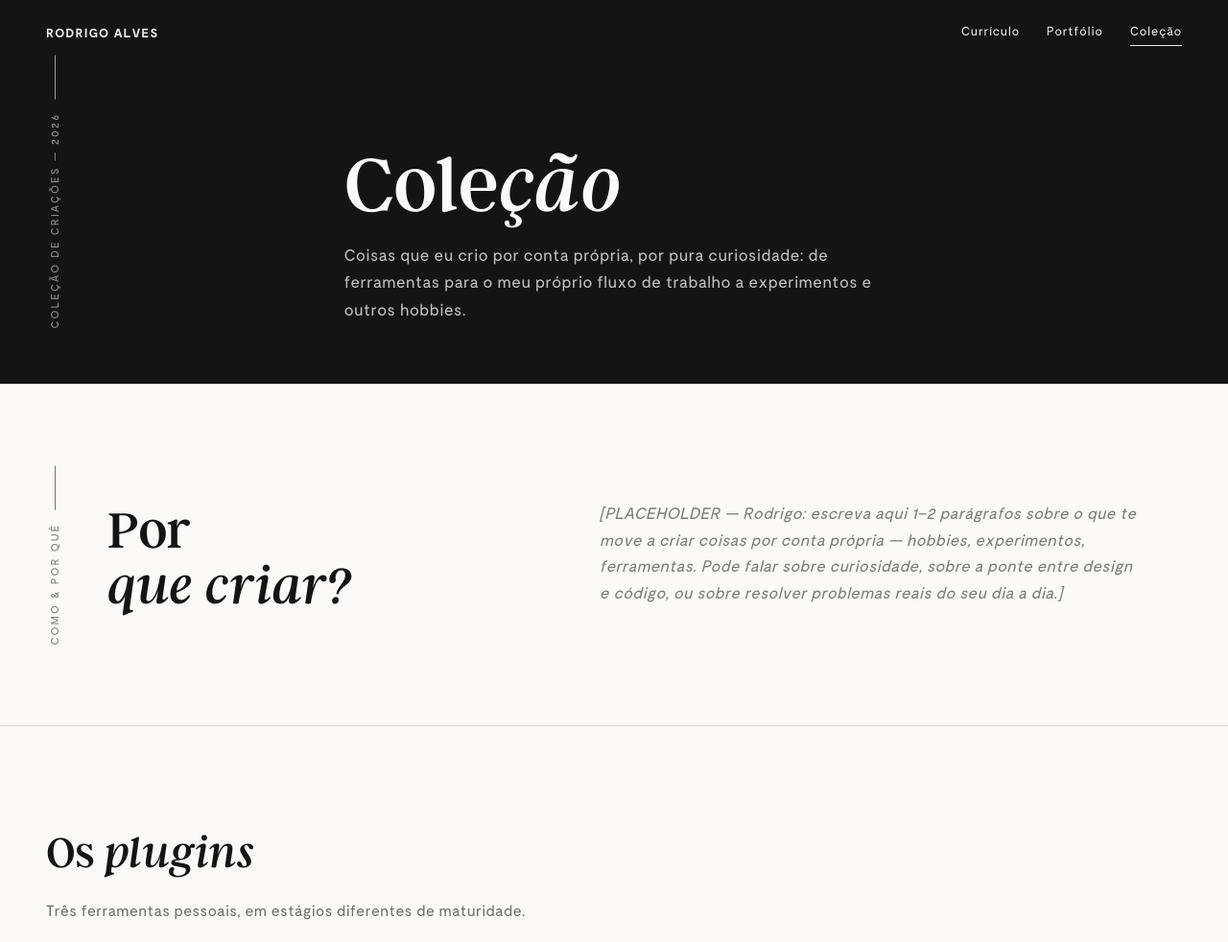
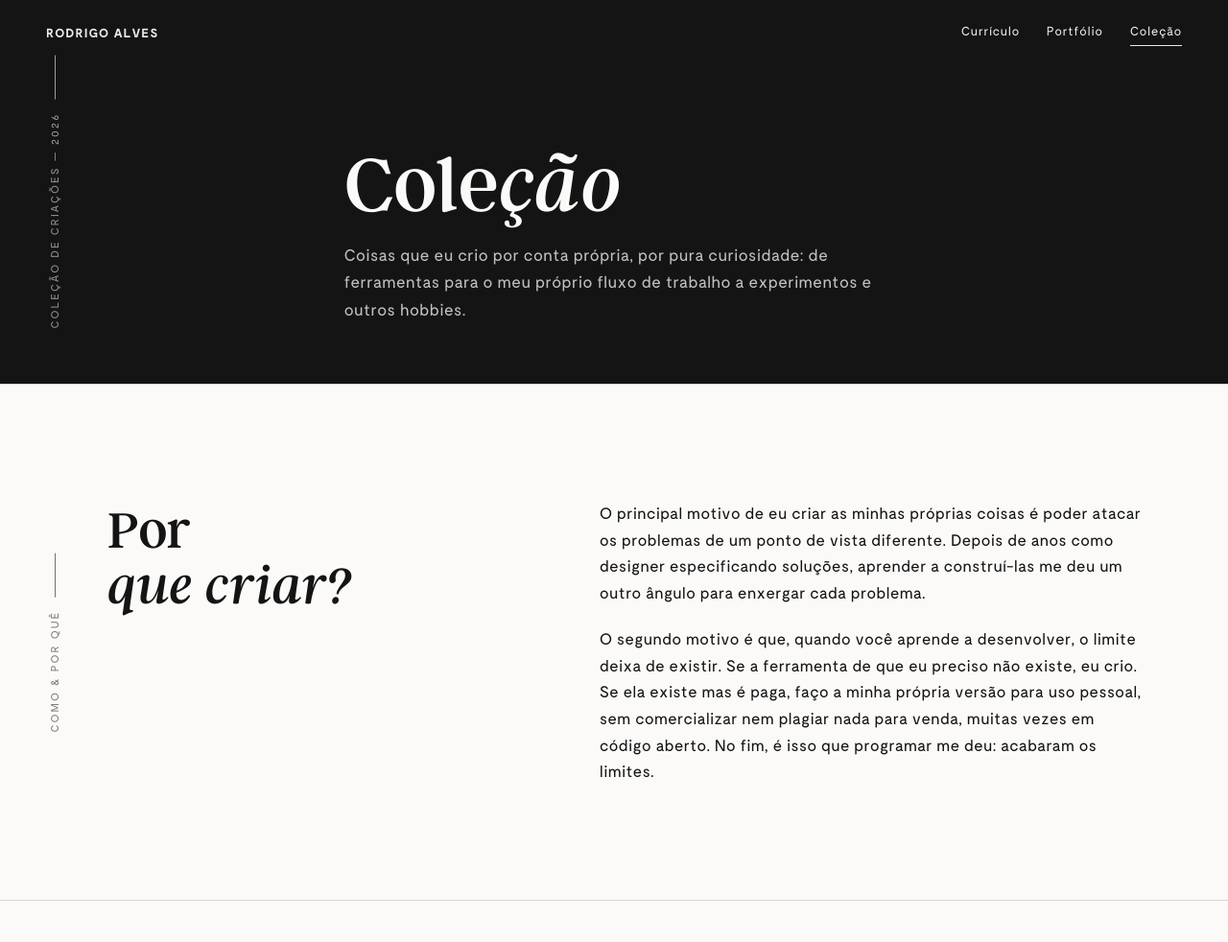
Before and after one commit to rdsalvesPUC/rdsalvesPUC, a plain HTML site: page colecao.html in a window 1280 px wide. Shown: the top 982 px of the page at 96% size. Drawn offline with Linux system fonts and the light colour scheme.

Commit message:
Colecao: escreve o "Por que criar?" (sai de placeholder)
Dois motivos, na voz do Rodrigo: atacar problemas de um ponto de vista
diferente, e o fim dos limites quando se aprende a desenvolver.

Co-Authored-By: Claude Opus 4.8 <noreply@anthropic.com>

```diff
--- a/colecao.html
+++ b/colecao.html
@@ -43,10 +43,16 @@
         <div class="editorial" data-reveal>
           <h2>Por<br /><em>que criar?</em></h2>
           <div class="editorial-body">
-            <p class="placeholder-text">
-              [PLACEHOLDER — Rodrigo: escreva aqui 1–2 parágrafos sobre o que te move a criar coisas
-              por conta própria — hobbies, experimentos, ferramentas. Pode falar sobre curiosidade,
-              sobre a ponte entre design e código, ou sobre resolver problemas reais do seu dia a dia.]
+            <p>
+              O principal motivo de eu criar as minhas próprias coisas é poder atacar os problemas
+              de um ponto de vista diferente. Depois de anos como designer especificando soluções,
+              aprender a construí-las me deu um outro ângulo para enxergar cada problema.
+            </p>
+            <p>
+              O segundo motivo é que, quando você aprende a desenvolver, o limite deixa de existir.
+              Se a ferramenta de que eu preciso não existe, eu crio. Se ela existe mas é paga, faço
+              a minha própria versão para uso pessoal, sem comercializar nem plagiar nada para venda,
+              muitas vezes em código aberto. No fim, é isso que programar me deu: acabaram os limites.
             </p>
           </div>
         </div>
```
